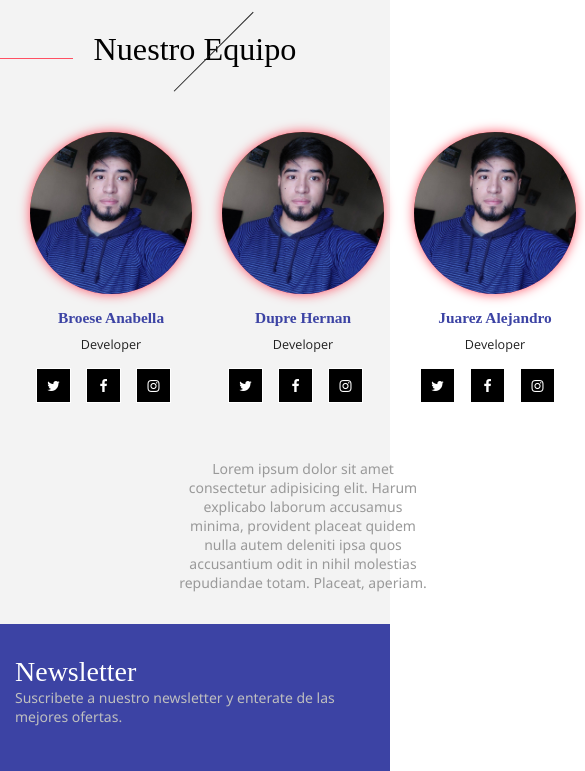
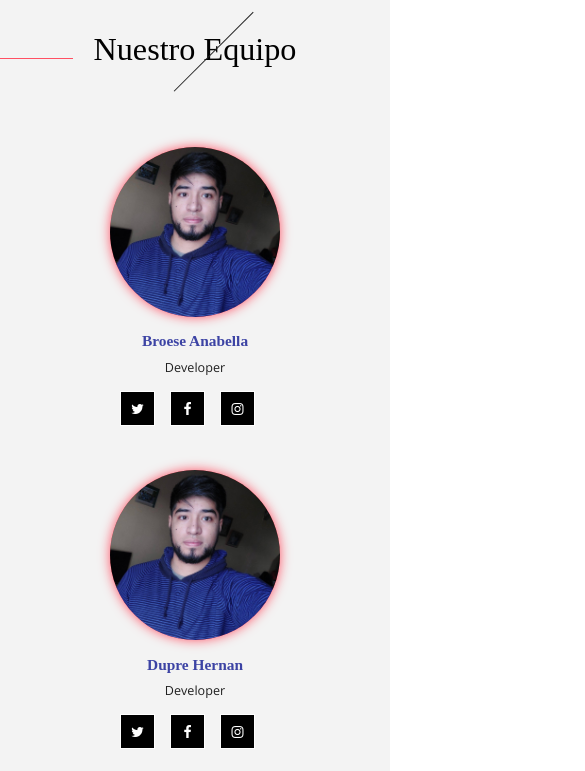
Before and after one commit to Alejo9601/codo-a-codo-project, a plain HTML site: page about.html in a window 390 px wide. Shown: the part 1280-2051 px from the top of the page, 585 px wide, since content can reach past the window. Drawn offline with nearby package versions, Linux system fonts and the light colour scheme; no server answers; a web font is replaced by a local one.

Commit message:
Added media queries

```diff
--- a/css/about.css
+++ b/css/about.css
@@ -124,3 +124,20 @@
 		padding: 32px 0px;
 	}
 }
+
+@media (max-width: 580px) {
+	.our-team {
+		grid-template-columns: 1fr;
+	}
+	.our-team__single-profile {
+		padding: 15px 15px;
+	}
+	.rounded-container {
+		width: 170px;
+		height: 170px;
+	}
+	.our-team__description {
+		margin: 20px 60px 0px;
+		grid-column: span 1;
+	}
+}
```
